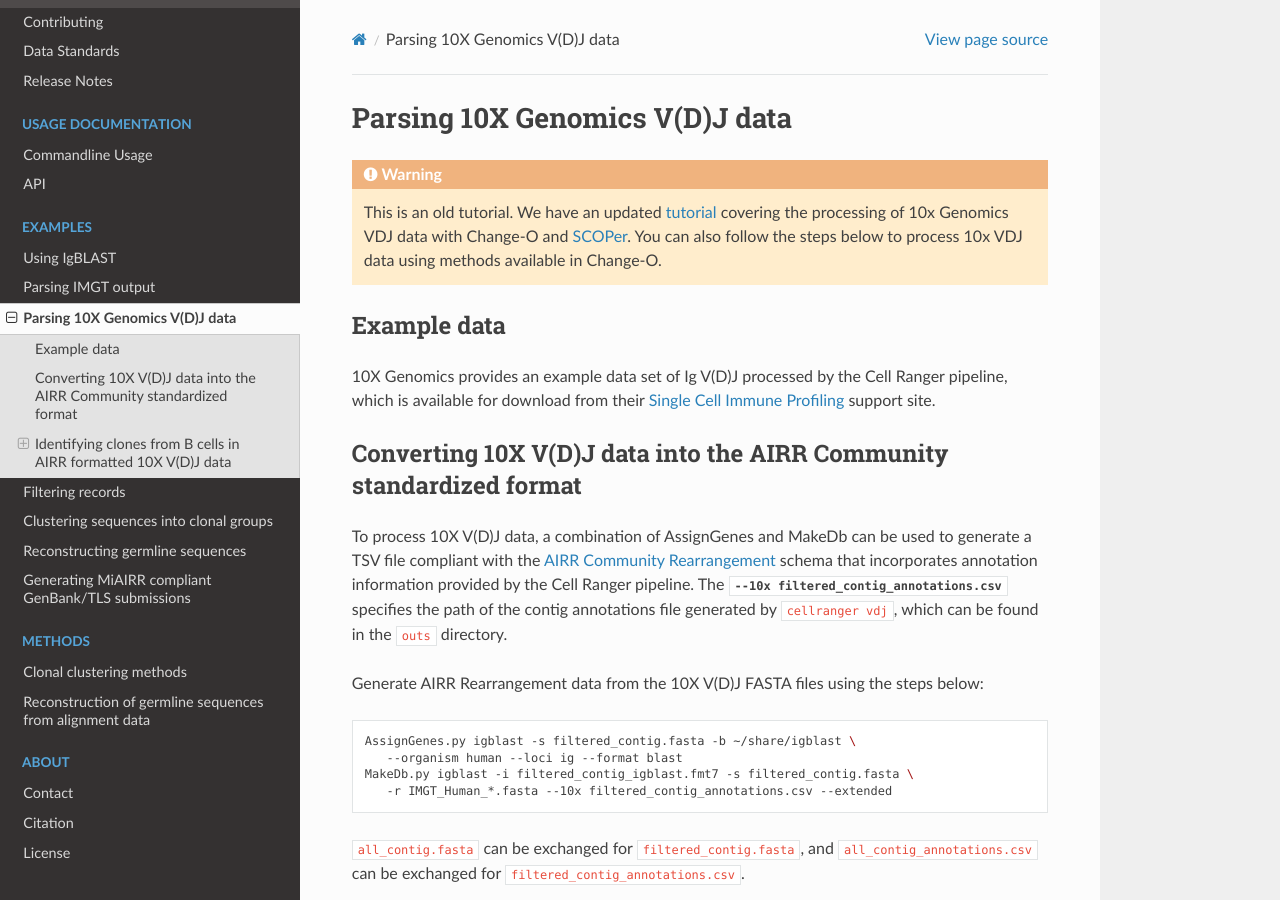
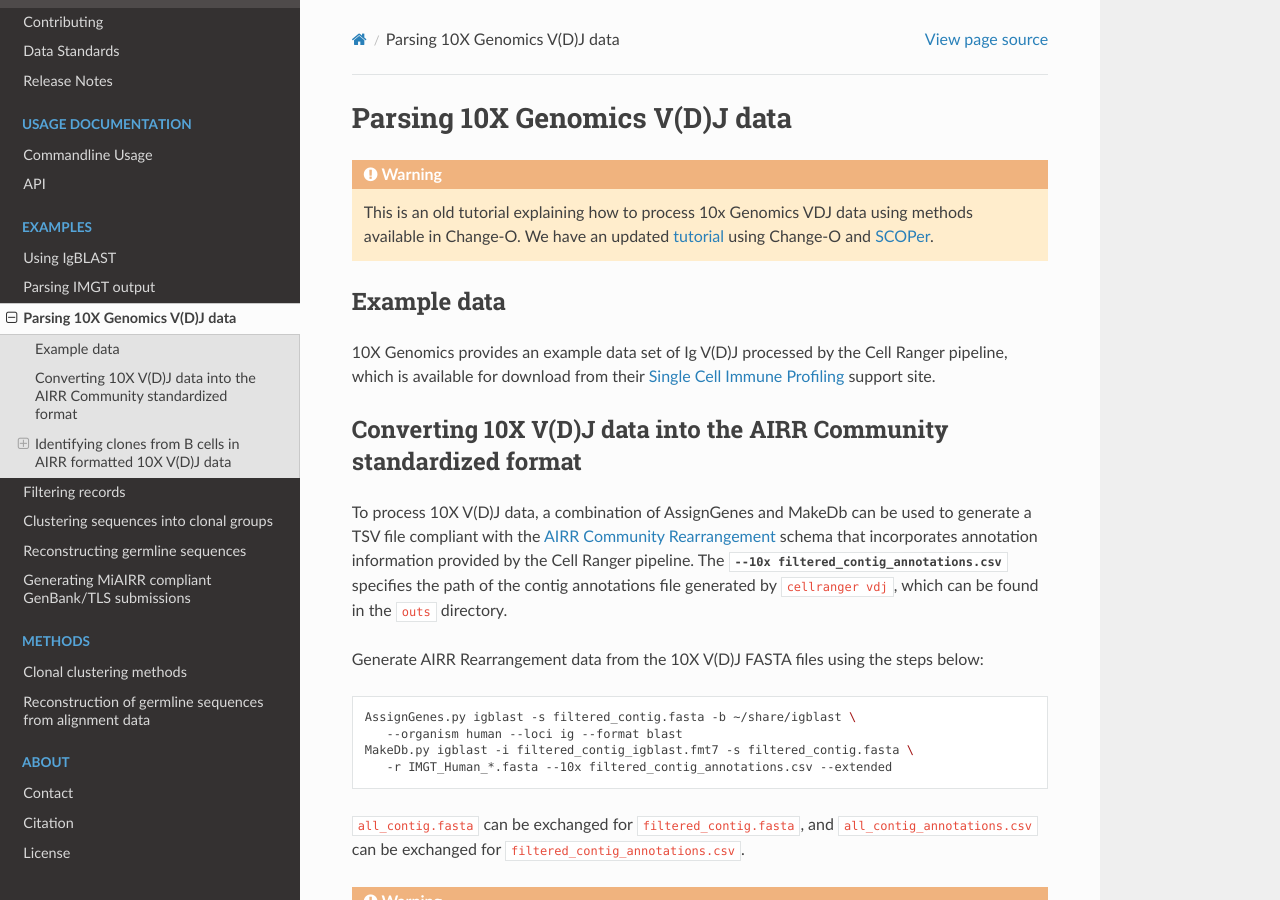
Before and after one commit to immcantation/changeo, a Sphinx documentation site: the page built from docs/examples/10x.rst, in a window 1280 px wide and 900 px high. Built offline with Sphinx 7.4.7 and the Read the Docs theme 3.1.0, drawn with Linux system fonts in a browser that asks for light colours; formulas are drawn with MathJax 3.

Commit message:
updated warning text

```diff
--- a/docs/examples/10x.rst
+++ b/docs/examples/10x.rst
@@ -5,9 +5,9 @@ Parsing 10X Genomics V(D)J data
 
 .. warning::
 
-    This is an old tutorial. We have an updated `tutorial <https://immcantation.readthedocs.io/en/latest/getting_started/10x_tutorial.html>`__
-    covering the processing of 10x Genomics VDJ data with Change-O and `SCOPer <https://scoper.readthedocs.org/>`__. You can also follow the steps
-    below to process 10x VDJ data using methods available in Change-O.
+    This is an old tutorial explaining how to process 10x Genomics VDJ data using methods
+    available in Change-O. We have an updated `tutorial <https://immcantation.readthedocs.io/en/latest/getting_started/10x_tutorial.html>`__
+    using Change-O and `SCOPer <https://scoper.readthedocs.io/>`__.
 
 Example data
 --------------------------------------------------------------------------------
```
